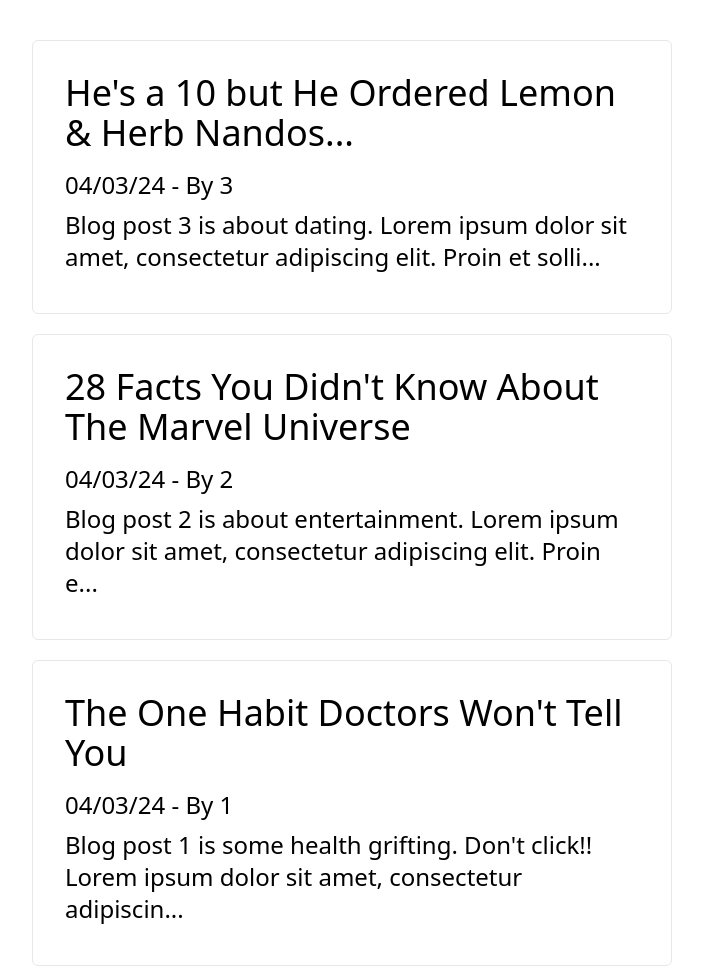
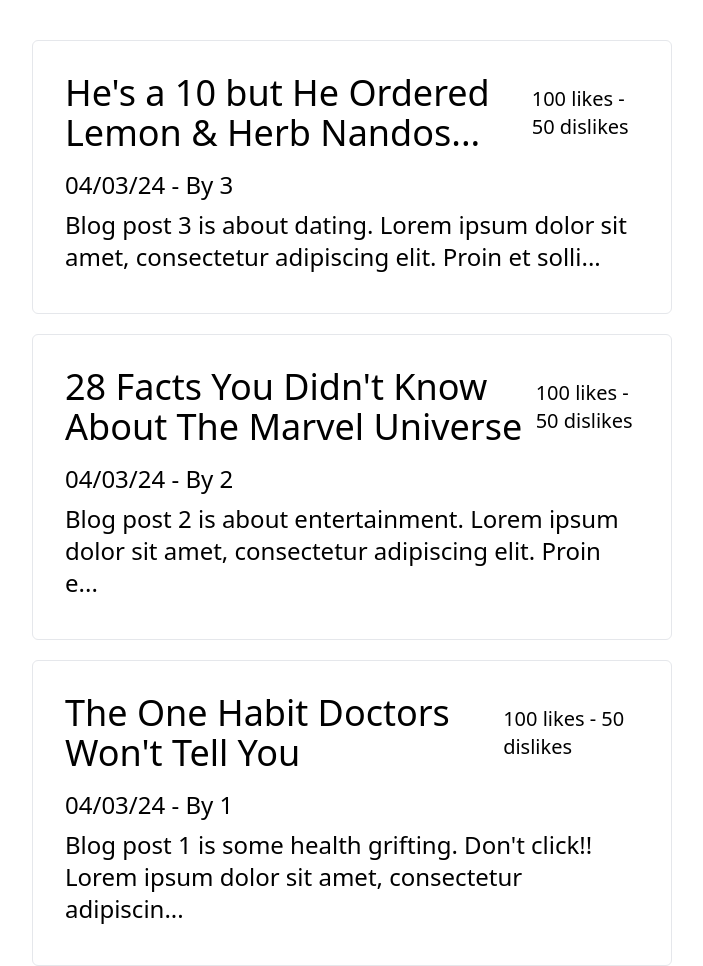
Before and after one commit to iO-Academy/24-jan-honey-badger-brigade-blogging-site, a PHP site: page / in a window 1280 px wide. Shown: the part 89-1055 px from the top of the page, without its empty margins (288-991 px from the left). Run offline with PHP 8.4, Linux system fonts and the light colour scheme; data comes from the database, SQL or seed files in the repository; some libraries are stand-ins or nearby versions.

Commit message:
add likes back to homepage and single post

```diff
--- a/index.php
+++ b/index.php
@@ -61,7 +61,7 @@ $blogs = $blogModel->getAllPosts();
 
             <div class="flex justify-between items-center flex-col md:flex-row mb-4">
                 <h2 class="text-4xl"><?php echo $blogpost->title; ?></h2>
-                <!-- <span class="text-xl">100 likes - 50 dislikes</span> -->
+                <span class="text-xl">100 likes - 50 dislikes</span>
             </div>
             <p class="text-2xl mb-2"><?php echo $blogpost->postTime . ' - By ' . $blogpost->id; ?></p>
             <p class="text-2xl mb-2"><?php echo $blogpost->extract ?></p>
```
